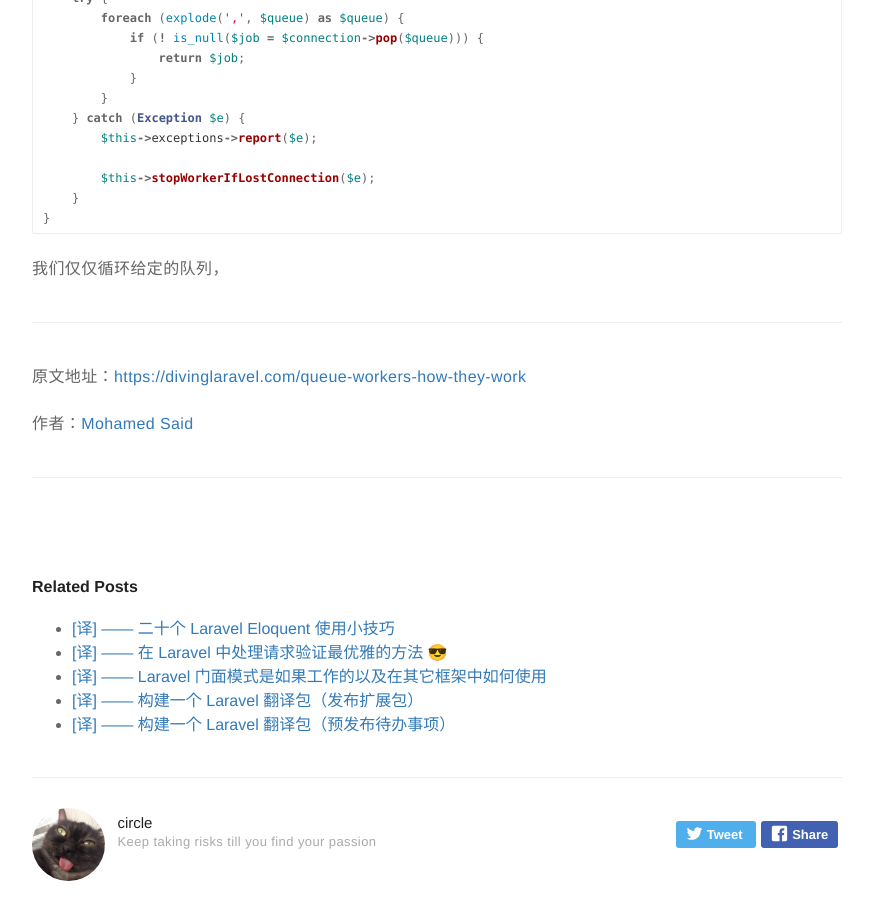
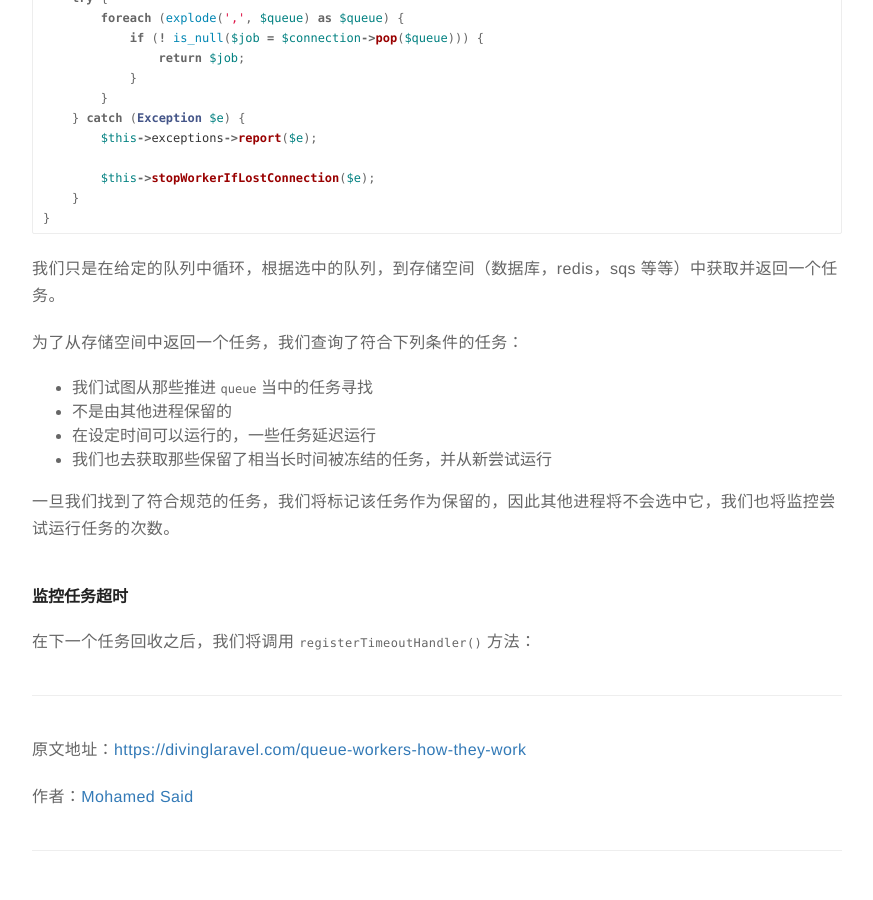
Before and after one commit to rust17/blog, a Jekyll site: the page built from _posts/second/2019-04-24-queue-workers-how-they-work.markdown, in a window 1280 px wide and 900 px high, scrolled down 7240 px. Shown: the whole window, without its empty margins (203-1076 px from the left). Built offline with Jekyll 4.4.1, drawn with Linux system fonts in a browser that asks for light colours.

Commit message:
update article 5

````diff
--- a/_posts/second/2019-04-24-queue-workers-how-they-work.markdown
+++ b/_posts/second/2019-04-24-queue-workers-how-they-work.markdown
@@ -354,7 +354,20 @@ protected function getNextJob($connection, $queue)
 }
 ```
 
-我们仅仅循环给定的队列，
+我们只是在给定的队列中循环，根据选中的队列，到存储空间（数据库，redis，sqs 等等）中获取并返回一个任务。
+
+为了从存储空间中返回一个任务，我们查询了符合下列条件的任务：
+
+* 我们试图从那些推进 `queue` 当中的任务寻找
+* 不是由其他进程保留的
+* 在设定时间可以运行的，一些任务延迟运行
+* 我们也去获取那些保留了相当长时间被冻结的任务，并从新尝试运行
+
+一旦我们找到了符合规范的任务，我们将标记该任务作为保留的，因此其他进程将不会选中它，我们也将监控尝试运行任务的次数。
+
+#### 监控任务超时
+
+在下一个任务回收之后，我们将调用 `registerTimeoutHandler()` 方法：
 
 ---
 原文地址：[https://divinglaravel.com/queue-workers-how-they-work](https://divinglaravel.com/queue-workers-how-they-work)
````
